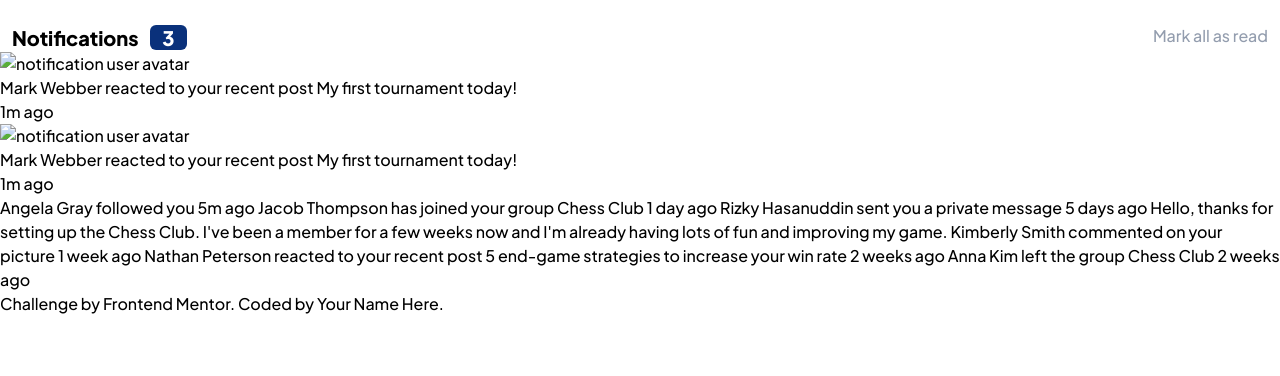
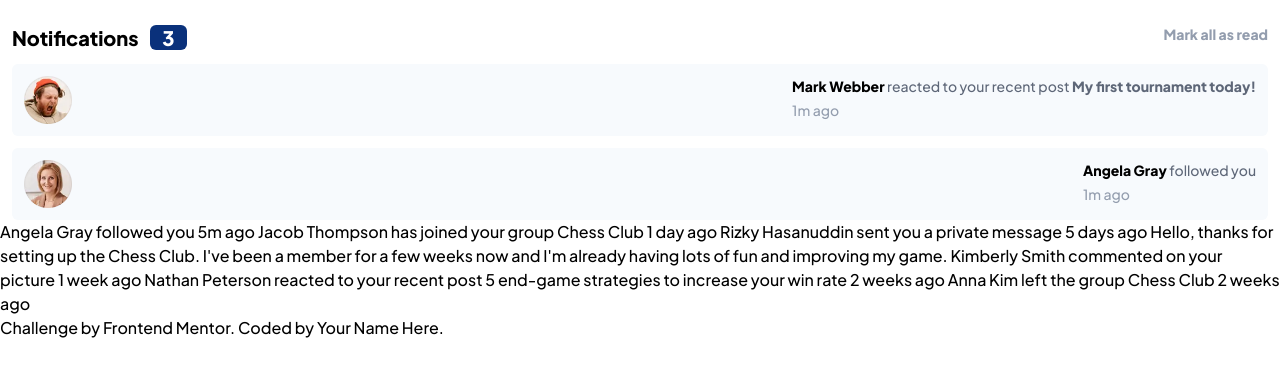
Before and after one commit to cristianoso19/fm.NotificationsPage, a website: page index.html in a window 1280 px wide. Drawn offline with Linux system fonts and the light colour scheme.

Commit message:
create card styles

```diff
--- a/index.html
+++ b/index.html
@@ -21,24 +21,27 @@
       Notifications
       <span class="ml-2 bg-blue text-white rounded-md px-3">3</span>
     </h1>
-    <a class="text-md text-gb" href="#">Mark all as read</a>
+    <a class="text-sm font-bold text-gb" href="#">Mark all as read</a>
   </header>
-  <main class="container">
-    <div class="notification">
-      <img src="" alt="notification user avatar" class="notification-avatar">
-      <span class="notification-username">Mark Webber</span>
-      <span class="notification-message">reacted to your recent post</span>
-      <span class="notification-action">My first tournament today!</span>
-      <p class="notification-time">1m ago</p>
-    </div>
-    <div class="notification">
-      <img src="" alt="notification user avatar" class="notification-avatar">
-      <span class="notification-username">Mark Webber</span>
-      <span class="notification-message">reacted to your recent post</span>
-      <span class="notification-action">My first tournament today!</span>
-      <p class="notification-time">1m ago</p>
+  <main class="mx-3 container w-auto">
+    <div class="mt-3 bg-verylightgb rounded-md flex justify-between p-3">
+      <img src="./assets/images/avatar-mark-webber.webp" alt="notification user avatar" class="w-12 h-12 ">
+      <div class="ml-2 text-sm">
+        <span class="font-bold">Mark Webber</span>
+        <span class="text-darkgb">reacted to your recent post</span>
+        <span class="font-bold text-darkgb">My first tournament today!</span>
+        <p class="text-gb mt-1">1m ago</p>
+      </div>
     </div>
 
+    <div class="mt-3 bg-verylightgb rounded-md flex justify-between p-3">
+      <img src="./assets/images/avatar-angela-gray.webp" alt="notification user avatar" class="w-12 h-12 ">
+      <div class="ml-2 text-sm">
+        <span class="font-bold">Angela Gray</span>
+        <span class="text-darkgb">followed you</span>
+        <p class="text-gb mt-1">1m ago</p>
+      </div>
+    </div>
   </main>
 
   Angela Gray followed you
```
Also changed, not shown: dist/output.css.
